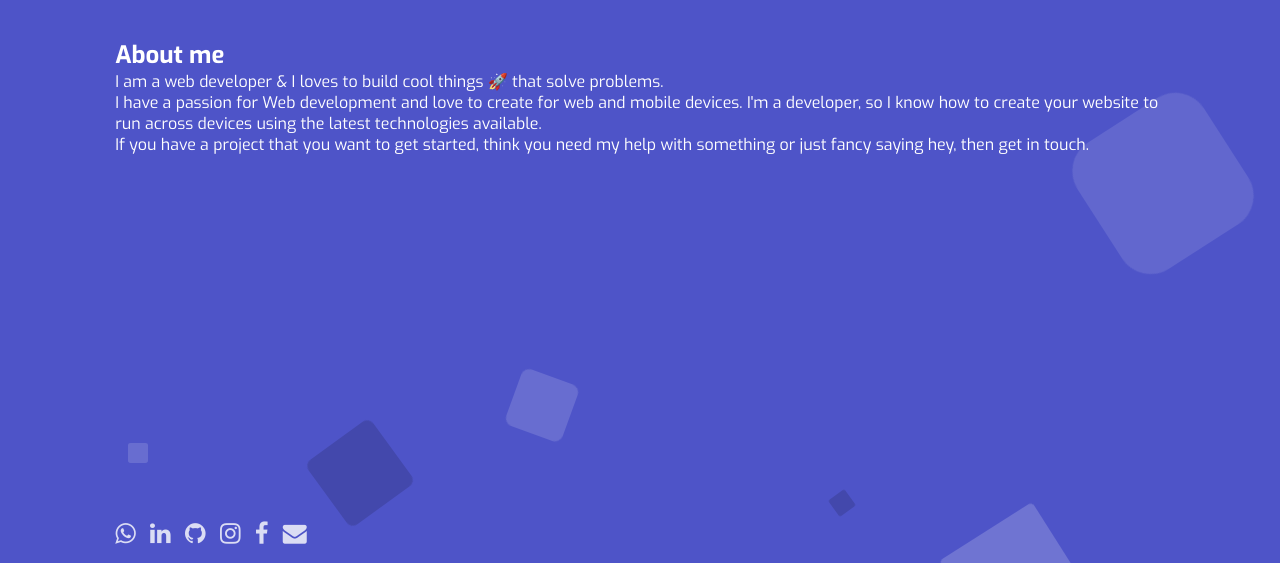
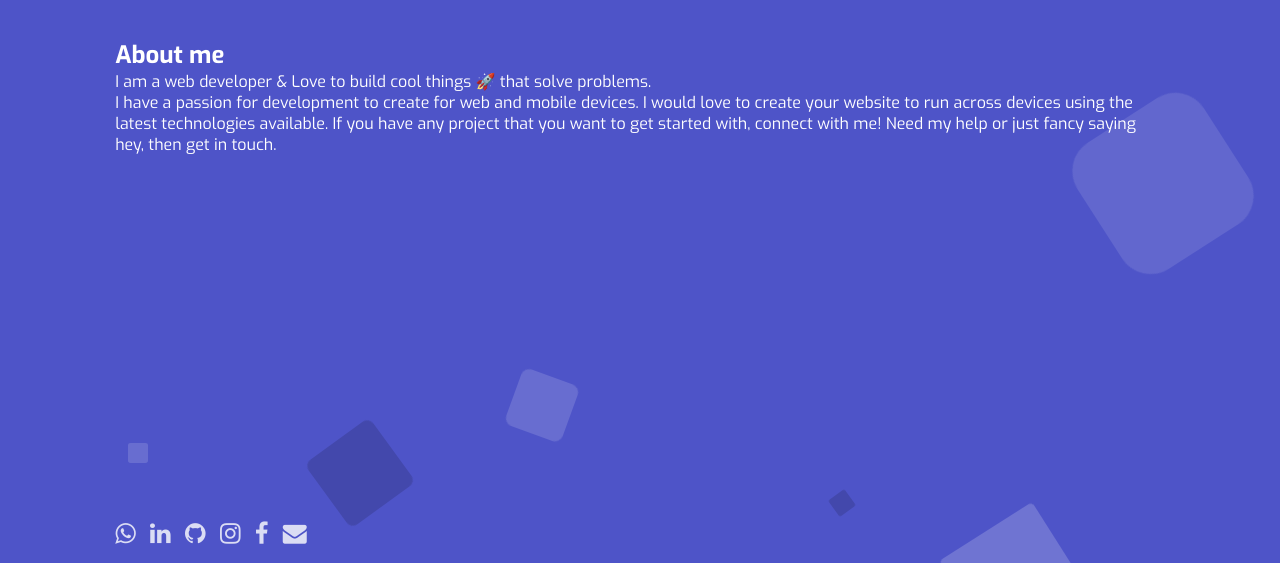
Before and after one commit to vinaychhabra/vinaychhabra.github.io, a plain HTML site: page index.html in a window 1280 px wide. Shown: the part 237-800 px from the top of the page. Drawn offline with Linux system fonts and the light colour scheme.

Commit message:
content updated in index.html

```diff
--- a/index.html
+++ b/index.html
@@ -20,13 +20,13 @@
         <br /><br />
         <h1>About me</h1>
         <p>
-          I am a web developer & I loves to build cool things 🚀 that solve
+          I am a web developer & Love to build cool things 🚀 that solve
           problems.<br />
-          I have a passion for Web development and love to create for web and
-          mobile devices. I'm a developer, so I know how to create your website
-          to run across devices using the latest technologies available. <br />
-          If you have a project that you want to get started, think you need my
-          help with something or just fancy saying hey, then get in touch.
+          I have a passion for development to create for web and mobile devices.
+          I would love to create your website to run across devices using the
+          latest technologies available. If you have any project that you want
+          to get started with, connect with me! Need my help or just fancy
+          saying hey, then get in touch.
         </p>
       </div>
       <div class="divContact">
```
